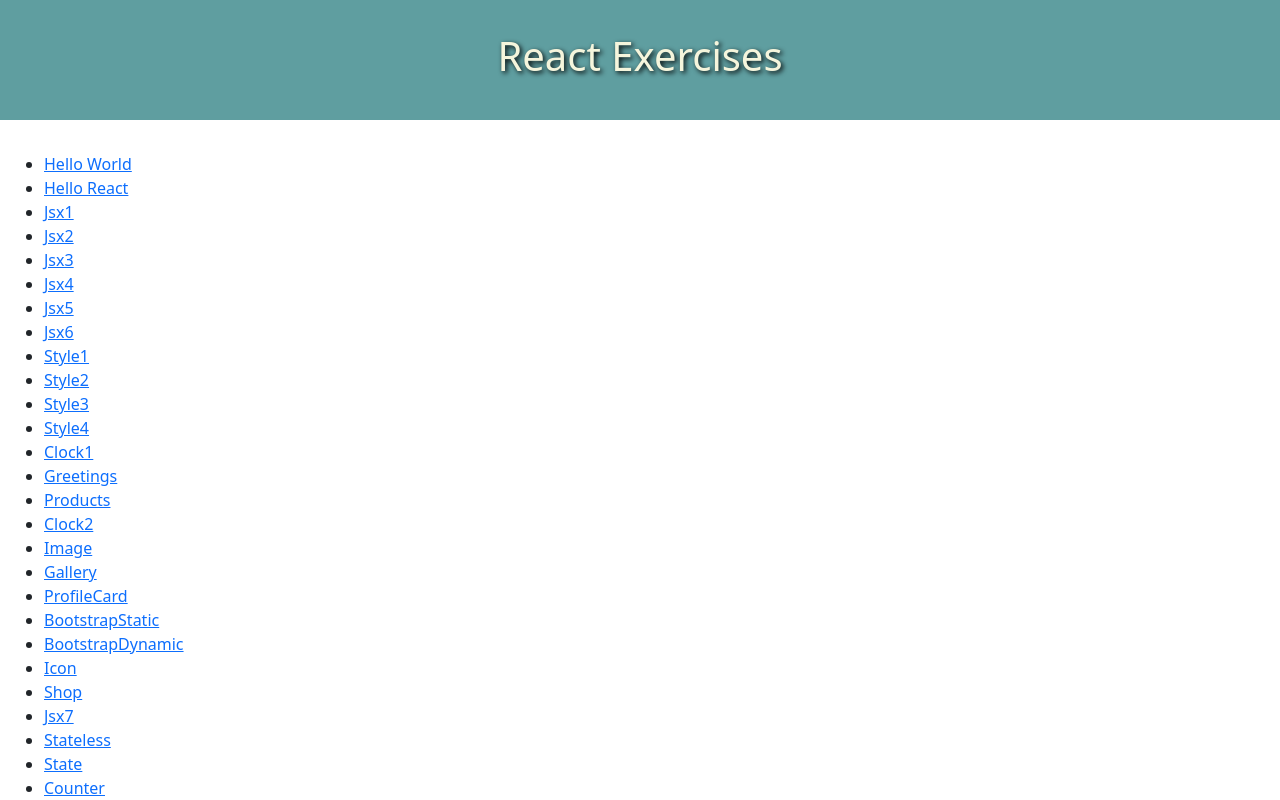
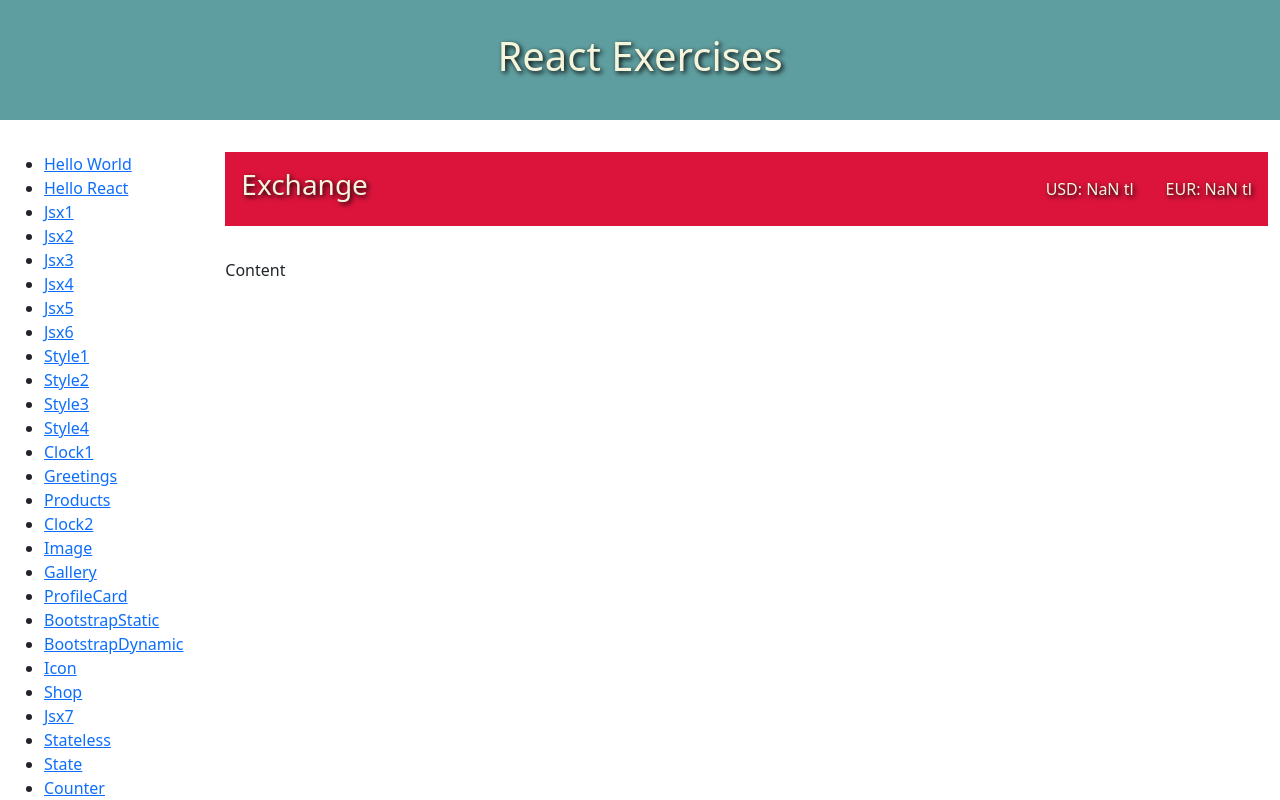
Before and after one commit to bayramsoltan/react-playground, a React (Create React App) app in the folder exercises/: page /exchange in a window 1280 px wide. Shown: the top 800 px of the page. Built offline with nearby package versions, Linux system fonts and the light colour scheme; no server answers.

Commit message:
context-api exchange example

```diff
--- a/exercises/src/App.js
+++ b/exercises/src/App.js
@@ -48,10 +48,32 @@
 import Header from "./components/00-home/header/header";
 import Menu from "./components/00-home/menu/menu";
 import HelloReact from "./components/2-hello-react/HelloReact";
+import StoreContext from "./store";
+import Exchange from "./components/27-context-api/exchange";
+import { useEffect, useState } from "react";
+import axios from "axios";
 
 const App = () => {
   //compononets names should start with capital letter
+  const [counter, setCounter] = useState(10);
+  const [currencies, setcurrencies] = useState({});
+
+  const loadData = async () => {
+  try {
+    const resp = await axios.get("https://api.frankfurter.app/latest?from=TRY");
+    setcurrencies(resp.data.rates);
+  } catch (error) {
+    console.log(error)
+  }
+   }
+
+   useEffect(()=>{
+    loadData();
+   },[])
+
+
   return (
+    <StoreContext.Provider value={{counter, setCounter, currencies}}>
     <BrowserRouter>
     <Header/>
     <Container fluid>
@@ -107,12 +129,14 @@
       <Route path="/form4" element={<Form4/>}/>
       <Route path="/form5" element={<Form5/>}/>
       <Route path="/form6" element={<Form6/>}/>
+      <Route path="/exchange" element={<Exchange/>}/>
 
     </Routes>
         </Col>
       </Row>
     </Container>
     </BrowserRouter>
+    </StoreContext.Provider>
   );
 };
 
--- a/exercises/src/components/00-home/menu/menu.js
+++ b/exercises/src/components/00-home/menu/menu.js
@@ -55,6 +55,7 @@
             <li><Link to="/form4">Form4</Link></li>
             <li><Link to="/form5">Form5</Link></li>
             <li><Link to="/form6">Form6</Link></li>
+            <li><Link to="/exchange">Context API</Link></li>
 
 
 
--- /dev/null
+++ b/exercises/src/components/27-context-api/content.js
@@ -0,0 +1,9 @@
+import React from 'react'
+
+const Content = () => {
+  return (
+    <div>Content</div>
+  )
+}
+
+export default Content
--- /dev/null
+++ b/exercises/src/components/27-context-api/exchange.js
@@ -0,0 +1,17 @@
+import React from 'react'
+import { useContext } from 'react';
+import StoreContext from '../../store';
+import Topbar from './topbar';
+import Content from './content';
+const Exchange = () => {
+
+    const store = useContext(StoreContext);
+  return (
+    <div>
+        <Topbar/>
+        <Content/>
+    </div>
+  )
+}
+
+export default Exchange
--- /dev/null
+++ b/exercises/src/components/27-context-api/topbar.js
@@ -0,0 +1,28 @@
+import React, { useContext } from 'react'
+import "./topbar.scss";
+import StoreContext from '../../store';
+const Topbar = () => {
+
+const store = useContext(StoreContext);
+
+const {currencies} = store;
+
+
+const formatCurrency = (val) => {
+    return (1 / currencies[val]).toFixed(2);
+ }
+
+  return (
+    <header className='exchange'>
+        <nav>
+            <h3>Exchange</h3>
+            <div>
+                <span>USD: {formatCurrency("USD")} tl</span>
+                <span>EUR: {formatCurrency("EUR")} tl</span>
+            </div>
+        </nav>
+    </header>
+  )
+}
+
+export default Topbar
--- /dev/null
+++ b/exercises/src/components/27-context-api/topbar.scss
@@ -0,0 +1,15 @@
+.exchange{
+    background-color: crimson;
+    padding: 1rem;
+
+    nav{
+        display: flex;
+        justify-content: space-between;
+        align-items: center;
+
+        >div{
+            display: flex;
+            gap: 2rem;
+        }
+    }
+}
--- /dev/null
+++ b/exercises/src/store/index.js
@@ -0,0 +1,9 @@
+import {createContext} from "react";
+
+// bos bir merkezi state olusturuldu
+
+const StoreContext = createContext();
+
+
+//merkezi state disari acildi
+export default StoreContext;
```
